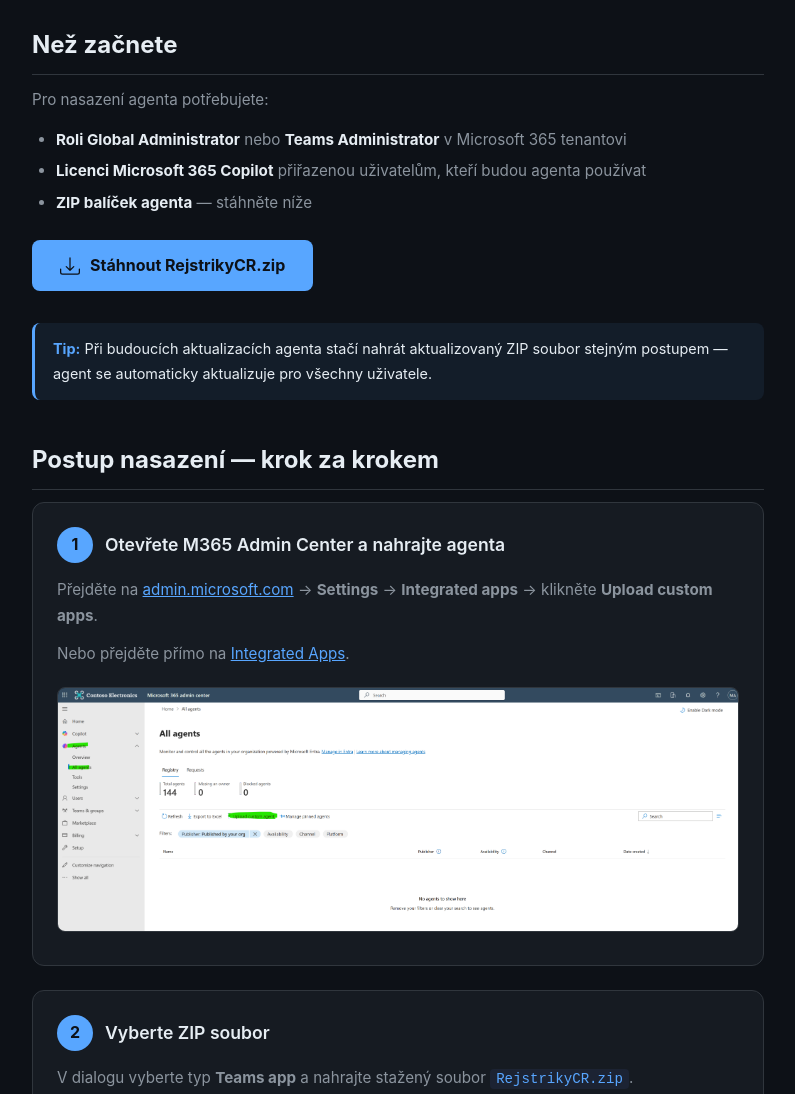
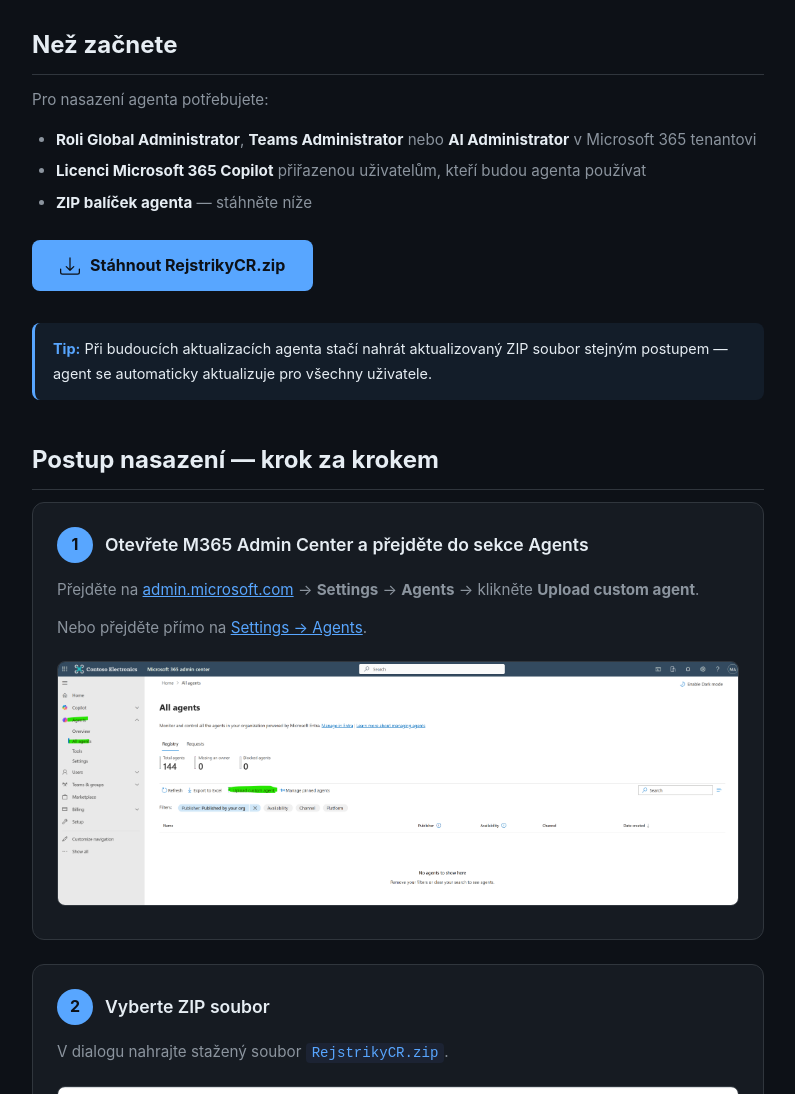
Before and after one commit to ostefka/rejstriky, a plain HTML site: page docs/admin-guide.html in a window 1280 px wide. Shown: the part 360-1454 px from the top of the page, without its empty margins (242-1037 px from the left). Drawn offline with Linux system fonts and the light colour scheme.

Commit message:
Update docs: Copilot-only (no Teams), left pane, Agents section in admin, AI Admin role

```diff
--- a/docs/admin-guide.html
+++ b/docs/admin-guide.html
@@ -151,7 +151,7 @@
             <h2>Než začnete</h2>
             <p>Pro nasazení agenta potřebujete:</p>
             <ul>
-                <li><strong>Roli Global Administrator</strong> nebo <strong>Teams Administrator</strong> v Microsoft 365 tenantovi</li>
+                <li><strong>Roli Global Administrator</strong>, <strong>Teams Administrator</strong> nebo <strong>AI Administrator</strong> v Microsoft 365 tenantovi</li>
                 <li><strong>Licenci Microsoft 365 Copilot</strong> přiřazenou uživatelům, kteří budou agenta používat</li>
                 <li><strong>ZIP balíček agenta</strong> — stáhněte níže</li>
             </ul>
@@ -171,11 +171,11 @@
             <div class="step">
                 <div class="step-header">
                     <div class="step-number">1</div>
-                    <div class="step-title">Otevřete M365 Admin Center a nahrajte agenta</div>
+                    <div class="step-title">Otevřete M365 Admin Center a přejděte do sekce Agents</div>
                 </div>
-                <p>Přejděte na <a href="https://admin.microsoft.com" target="_blank">admin.microsoft.com</a> → <strong>Settings</strong> → <strong>Integrated apps</strong> → klikněte <strong>Upload custom apps</strong>.</p>
-                <p>Nebo přejděte přímo na <a href="https://admin.microsoft.com/#/Settings/IntegratedApps" target="_blank">Integrated Apps</a>.</p>
-                <img src="img/01addagent.png" alt="Krok 1 — Upload custom apps" loading="lazy">
+                <p>Přejděte na <a href="https://admin.microsoft.com" target="_blank">admin.microsoft.com</a> → <strong>Settings</strong> → <strong>Agents</strong> → klikněte <strong>Upload custom agent</strong>.</p>
+                <p>Nebo přejděte přímo na <a href="https://admin.microsoft.com/#/Settings/Agents" target="_blank">Settings → Agents</a>.</p>
+                <img src="img/01addagent.png" alt="Krok 1 — Upload custom agent" loading="lazy">
             </div>
 
             <!-- Step 2 -->
@@ -184,7 +184,7 @@
                     <div class="step-number">2</div>
                     <div class="step-title">Vyberte ZIP soubor</div>
                 </div>
-                <p>V dialogu vyberte typ <strong>Teams app</strong> a nahrajte stažený soubor <code>RejstrikyCR.zip</code>.</p>
+                <p>V dialogu nahrajte stažený soubor <code>RejstrikyCR.zip</code>.</p>
                 <img src="img/02choosefile.png" alt="Krok 2 — Výběr souboru" loading="lazy">
             </div>
 
@@ -243,7 +243,7 @@
                     <div class="step-title">Hotovo!</div>
                 </div>
                 <p>Agent je nasazen. Propagace do M365 Copilot může trvat <strong>několik minut až hodin</strong>.</p>
-                <p>Uživatelé najdou agenta v M365 Copilot chatu pod jménem <strong>@Rejstříky ČR</strong>.</p>
+                <p>Uživatelé najdou agenta v <strong>levém panelu M365 Copilot</strong> nebo ho mohou zavolat přes <strong>@Rejstříky ČR</strong> v chatu.</p>
                 <img src="img/07done.png" alt="Krok 7 — Nasazení dokončeno" loading="lazy">
             </div>
 
@@ -251,7 +251,7 @@
             <p>Při budoucích aktualizacích (nové funkce, opravy, změna instrukcí):</p>
             <ol>
                 <li>Stáhněte nový ZIP balíček</li>
-                <li>V M365 Admin Center přejděte na <strong>Integrated Apps</strong></li>
+                <li>V M365 Admin Center přejděte na <strong>Settings</strong> → <strong>Agents</strong></li>
                 <li>Najděte <strong>Rejstříky ČR</strong> v seznamu</li>
                 <li>Klikněte na aplikaci → <strong>Update</strong> → nahrajte nový ZIP</li>
             </ol>
@@ -262,7 +262,7 @@
             <h2>Odebrání agenta</h2>
             <p>Pokud potřebujete agenta odebrat:</p>
             <ol>
-                <li>V M365 Admin Center přejděte na <strong>Integrated Apps</strong></li>
+                <li>V M365 Admin Center přejděte na <strong>Settings</strong> → <strong>Agents</strong></li>
                 <li>Najděte <strong>Rejstříky ČR</strong></li>
                 <li>Klikněte <strong>Remove</strong></li>
             </ol>
```
Also changed, not shown: docs/index.html (+1 -1 lines), docs/user-guide.html (+4 -4 lines).
